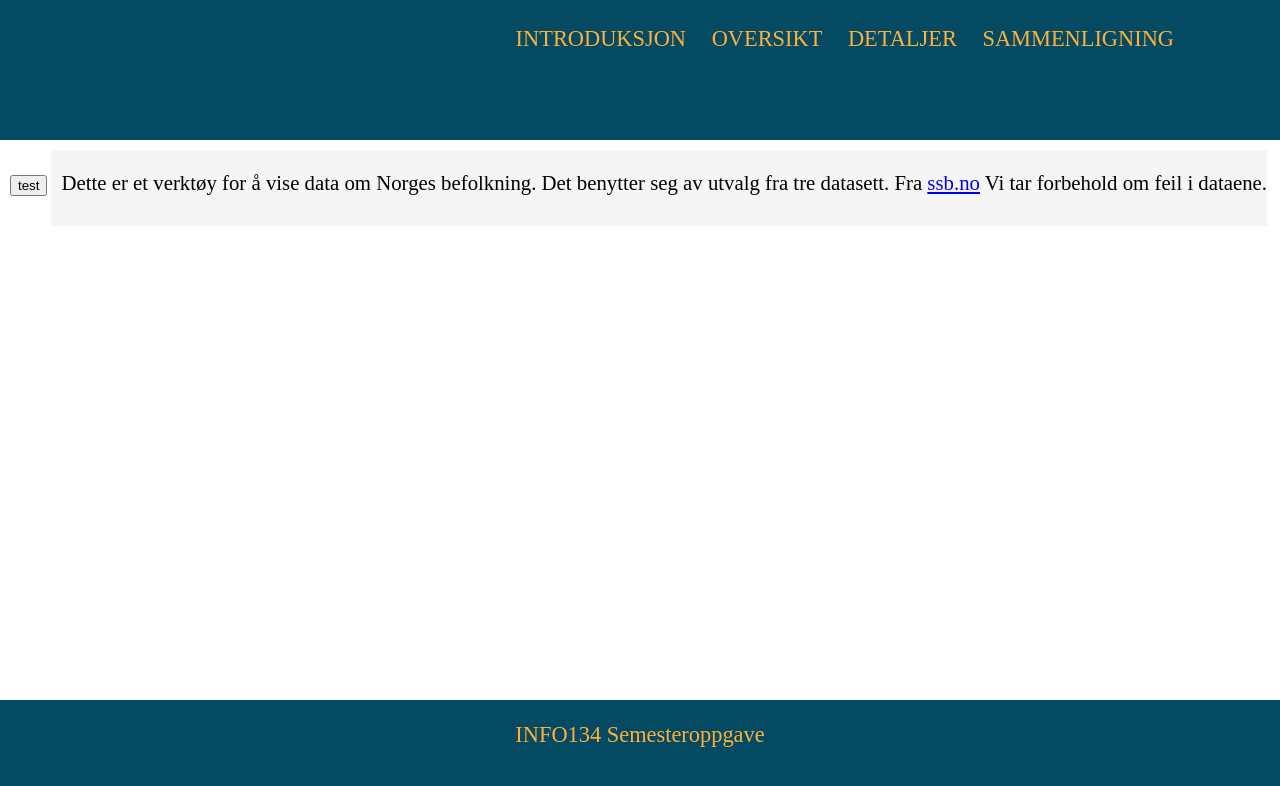
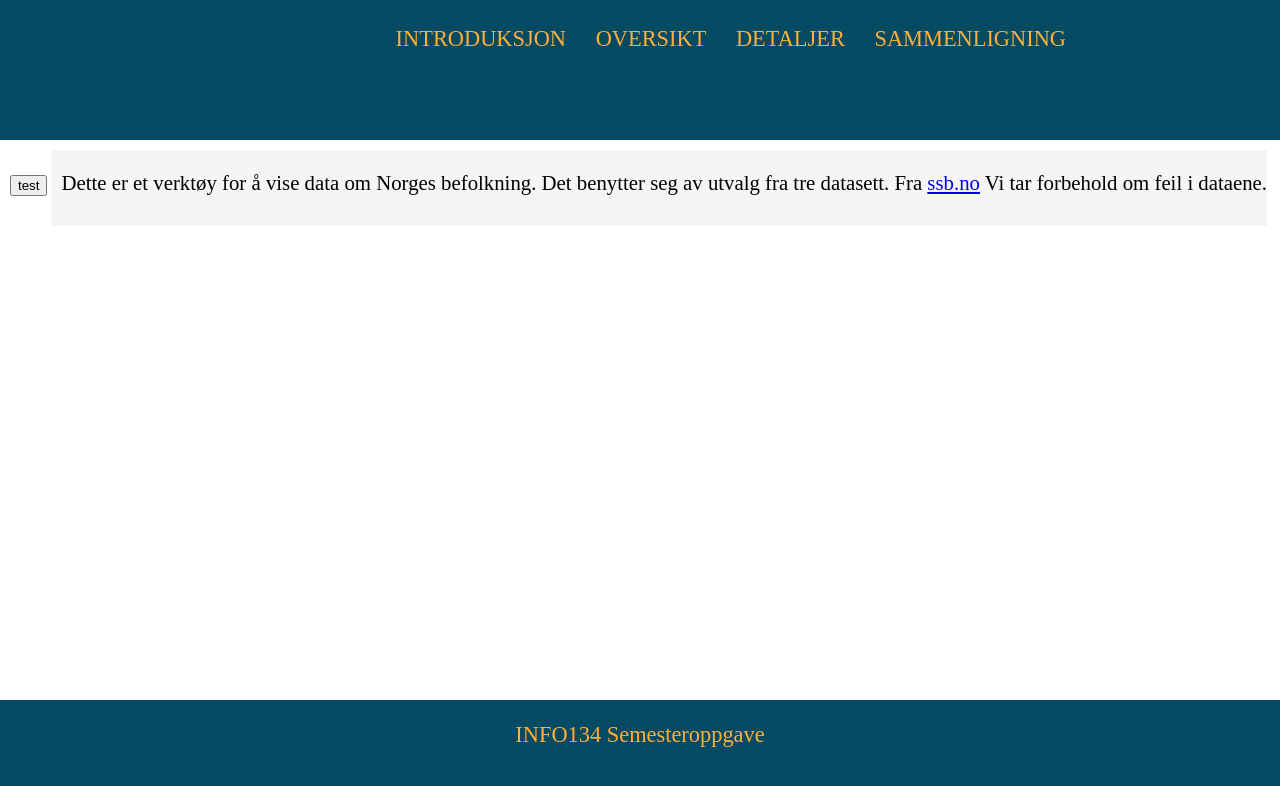
Before and after one commit to markusmmm/info134-semesteroppgave, a plain HTML site: page index.html in a window 1280 px wide. Drawn offline with Linux system fonts and the light colour scheme.

Commit message:
Fixed scaling with header, and fixed url link with ssb

```diff
--- a/index.html
+++ b/index.html
@@ -30,7 +30,7 @@
       <div class="divElements">
           <div id="introduksjon">
             <p>Dette er et verktøy for å vise data om Norges befolkning. Det benytter seg av
-            utvalg fra tre datasett. Fra <a href="www.ssb.no"> ssb.no</a>
+            utvalg fra tre datasett. Fra <a href="https://www.ssb.no"> ssb.no</a>
             Vi tar forbehold om feil i dataene.</p>
           </div>
 
--- a/stilark.css
+++ b/stilark.css
@@ -50,20 +50,18 @@ body {
    background:#044a63;
    padding:10px;
    height:15vh;
-
-
+    width: 100%;
 }
 
-#header #list {
-  padding-left: 30rem;
+#header #list{
+    margin-left: 25%;
 }
+
 #header li{
-
   list-style: none;
   padding-left: 1.6rem;
-  float:left;
+    display: inline-block;
   font-size: 1.4rem;
-
 }
 
 #header li a {
```
